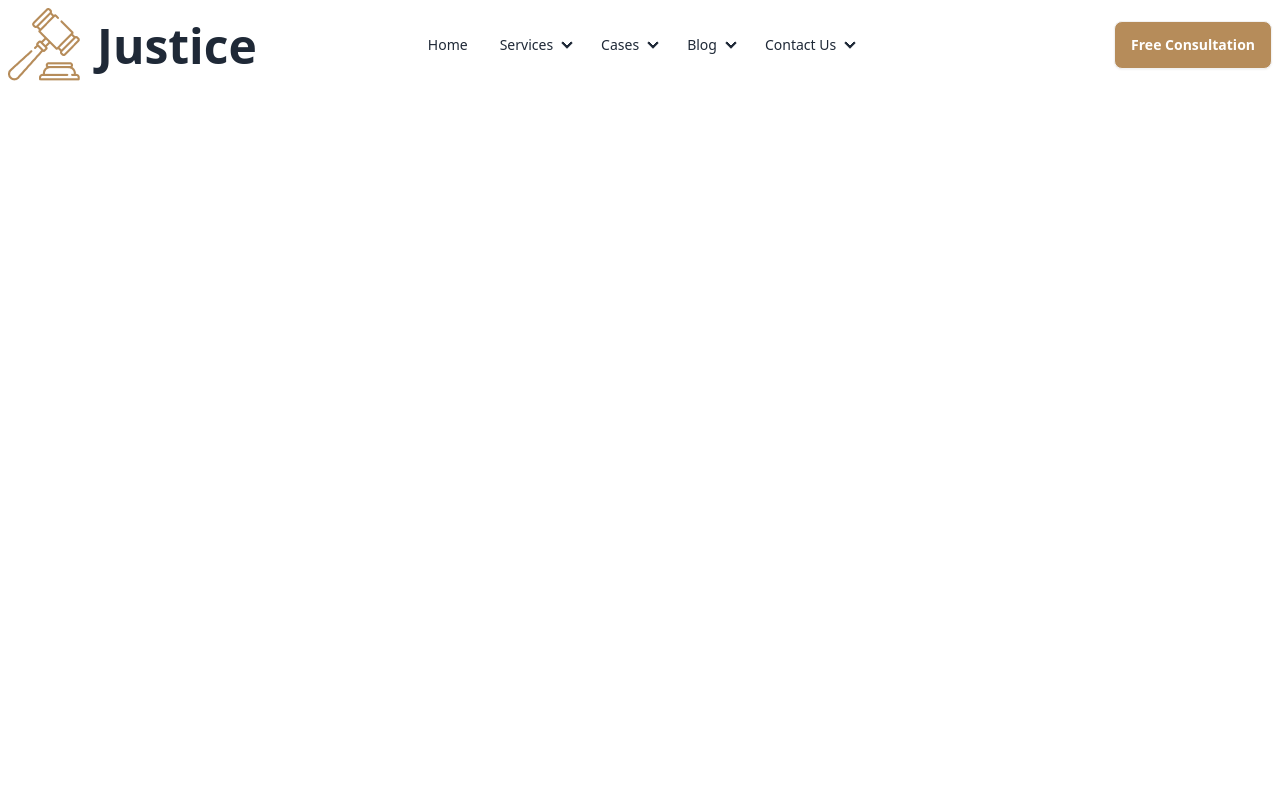
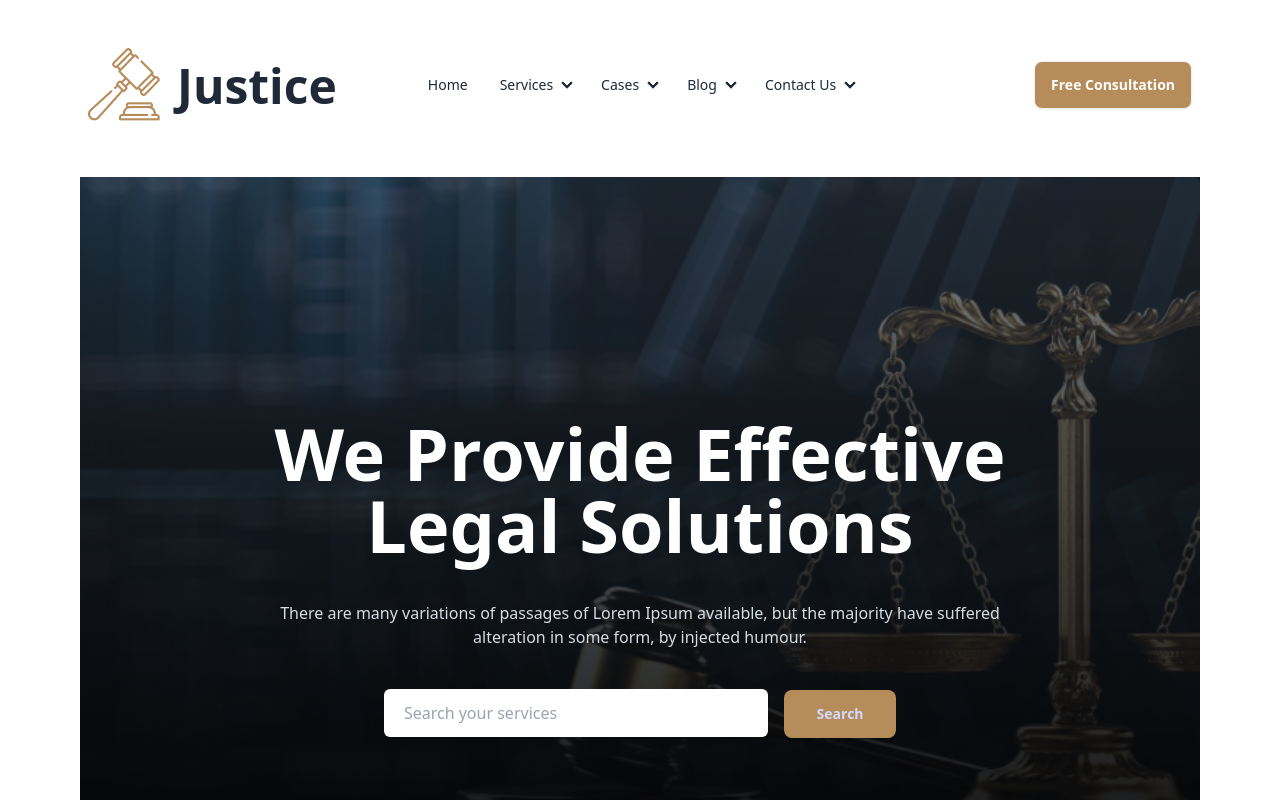
Before and after one commit to saifulislamrain/legal-services-with-daisyUI, a plain HTML site: page index.html in a window 1280 px wide. Shown: the top 800 px of the page. Drawn offline with nearby package versions, Linux system fonts and the light colour scheme.

Commit message:
header banner addeded

```diff
--- a/index.html
+++ b/index.html
@@ -20,11 +20,16 @@
             }
         }
     </script>
+    <style>
+      .header-banner{
+        background-image: url(./images/banner.png);
+      }
+    </style>
 </head>
 <body>
-    <header>
+    <header class="mx-4 lg:mx-20 mt-10">
 
-        <nav class="">
+        <nav class=" mb-12">
             <div class="navbar bg-base-100">
                 <div class="navbar-start">
                   <div class="dropdown">
@@ -131,6 +136,25 @@
                 </div>
               </div>
         </nav>
+        <!-- header banner section  -->
+         <section class="">
+
+          <div
+          class="hero min-h-screen "
+          style="background-image:url(./images/banner.png)">
+          <div class="hero-overlay bg-opacity-60 bg-gradient-to-t from-black to-transparent rounded-md"></div>
+          <div class="hero-content text-neutral-content text-center">
+            <div class="max-w-3xl space-y-10">
+              <h1 class="mb-5 text-7xl font-bold text-white">We Provide Effective Legal Solutions</h1>
+              <p class="mb-5">
+                There are many variations of passages of Lorem Ipsum available, but the majority have suffered alteration in some form, by injected humour.
+              </p>
+              <input class="h-12 rounded-md pl-5 lg:w-96" type=" text" placeholder="Search your services">
+              <button class="btn btn-primary ml-3 bg-btn-primary border-none w-28">Search</button>
+            </div>
+          </div>
+        </div>
+         </section>
     </header>
     <main>
 
```
